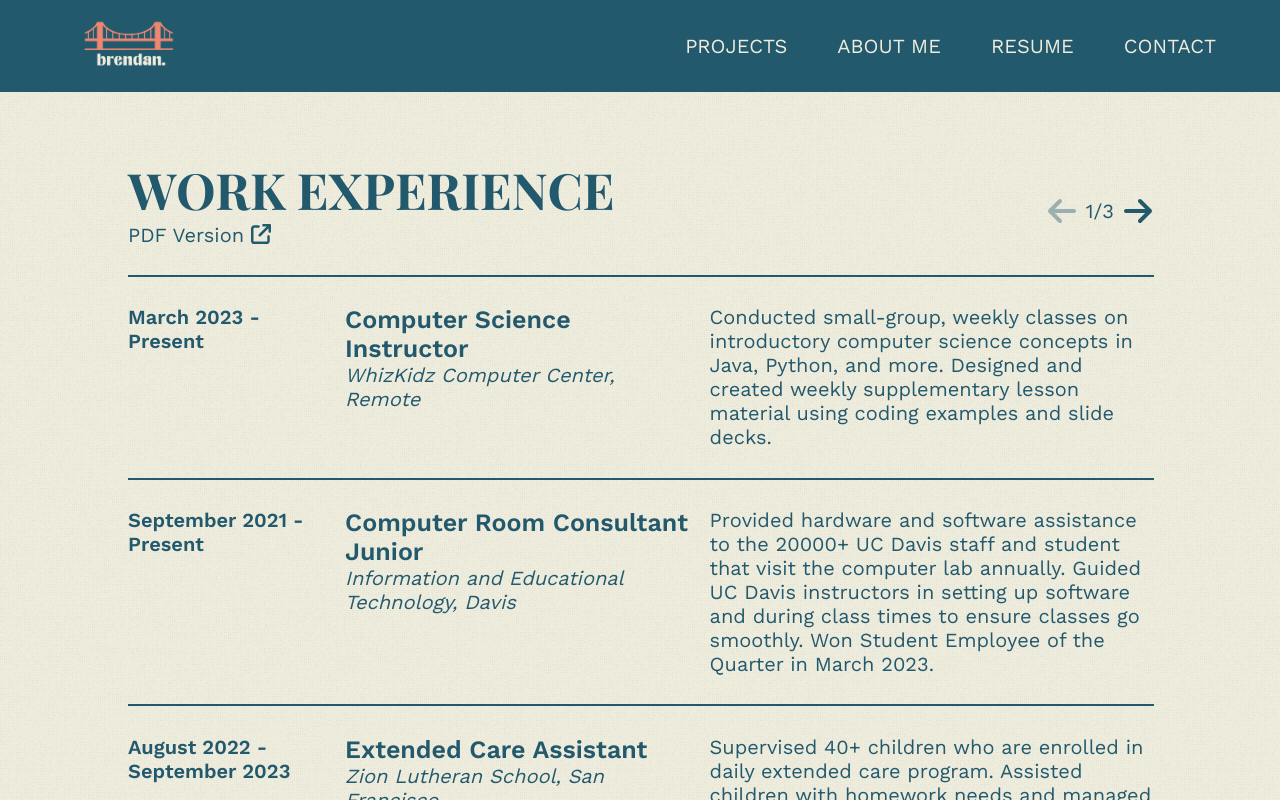
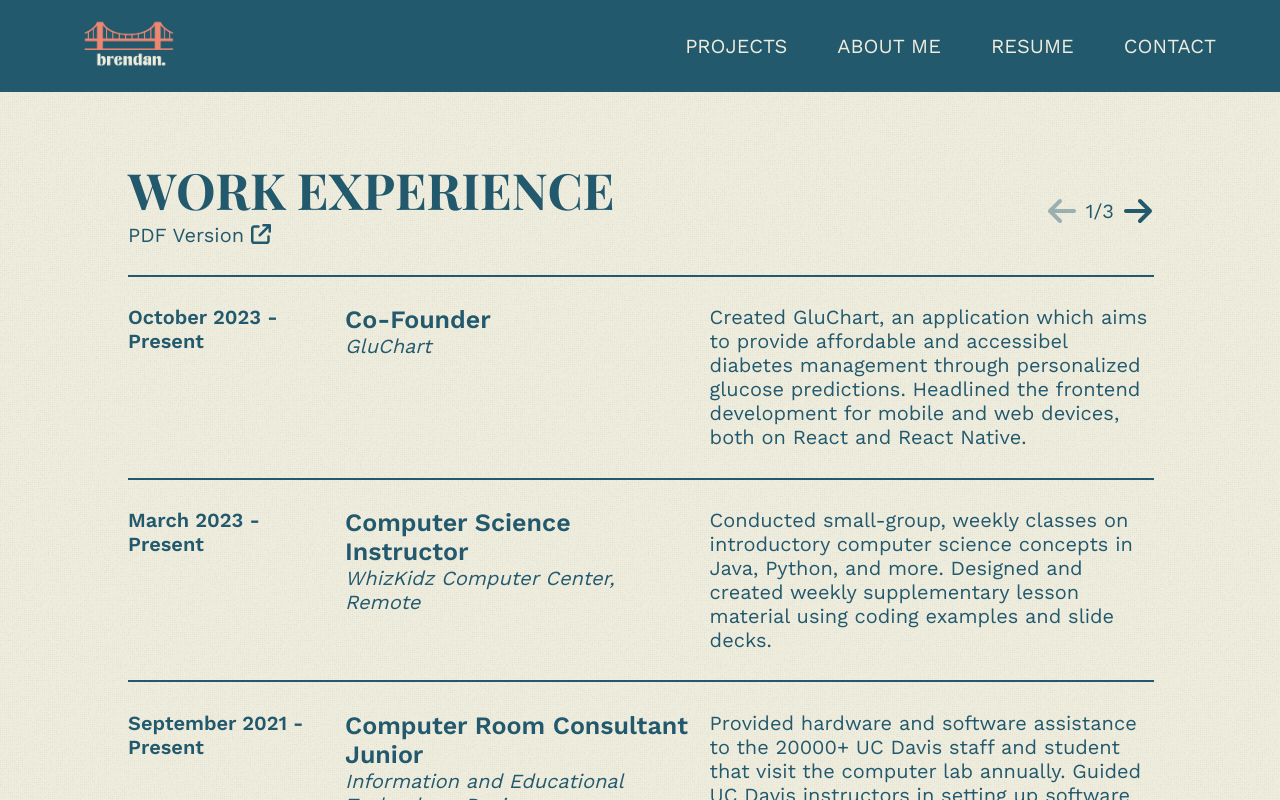
Before and after one commit to brenleung/updated-portfolio, a React (Create React App) app: page /resume in a window 1280 px wide. Shown: the top 800 px of the page. Built offline with nearby package versions, Linux system fonts and the light colour scheme; a web font is replaced by a local one.

Commit message:
added gluchart to resume page

```diff
--- a/src/Resume.js
+++ b/src/Resume.js
@@ -39,6 +39,8 @@ function Resume() {
 
             {currentSec === 1 && (
                 <>
+                <ResumeBox year={"October 2023 - Present"} title={"Co-Founder"} company={"GluChart"} desc={"Created GluChart, an application which aims to provide affordable and accessibel diabetes management through personalized glucose predictions. Headlined the frontend development for mobile and web devices, both on React and React Native."}/>
+                <hr></hr>
                 <ResumeBox year={"March 2023 - Present"} title={"Computer Science Instructor"} company={"WhizKidz Computer Center, Remote"} desc={"Conducted small-group, weekly classes on introductory computer science concepts in Java, Python, and more. Designed and created weekly supplementary lesson material using coding examples and slide decks."}/>
                 <hr></hr>
                 <ResumeBox year={"September 2021 - Present"} title={"Computer Room Consultant Junior"} company={"Information and Educational Technology, Davis"} desc={"Provided hardware and software assistance to the 20000+ UC Davis staff and student that visit the computer lab annually. Guided UC Davis instructors in setting up software and during class times to ensure classes go smoothly. Won Student Employee of the Quarter in March 2023."}/>
```
